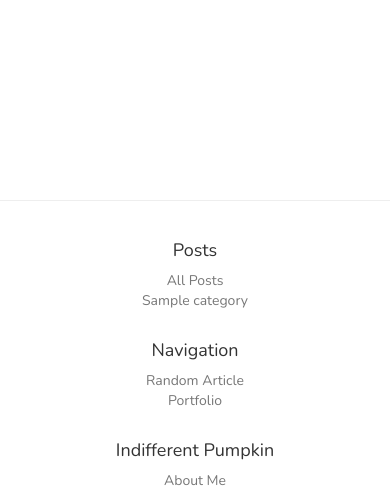
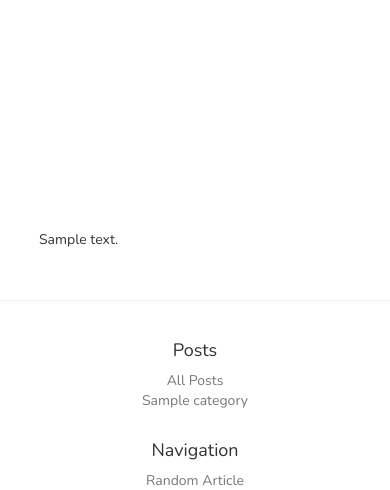
Before and after one commit to adamjoyce/adam-joyce-blog, a Django app: a page that uses blog/templates/blog/post.html in a window 390 px wide. Shown: the part 239-729 px from the top of the page. Run offline with Django 3.2, Linux system fonts and the light colour scheme; tables that the repository leaves empty hold one stand-in row (values such as "Sample post"); some libraries are stand-ins or nearby versions.

Commit message:
Basic text displaying on posts + working on random article

```diff
--- a/blog/static/blog/css/blog.css
+++ b/blog/static/blog/css/blog.css
@@ -169,6 +169,11 @@ a:hover {
   margin-bottom: 30px;
 }
 
+#post-container {
+  width: 500px;
+  margin: 50px auto;
+}
+
 @media screen and (max-width: 768px) {
   .nav-tabs>li {
     width: 100%;
@@ -180,14 +185,19 @@ a:hover {
     border-radius: 25px;
   }
 
+  footer .link-block {
+    width: 100%;
+    padding: 10px 0;
+    text-align: center;
+  }
+
   #category-bar {
     padding-top: 5px;
     padding-bottom: 5px;
   }
 
-  footer .link-block {
-    width: 100%;
-    padding: 10px 0;
-    text-align: center;
+  #post-container {
+    width: 80%;
+    margin: 50px auto;
   }
 }
--- a/blog/templates/blog/index.html
+++ b/blog/templates/blog/index.html
@@ -2,7 +2,9 @@
 {% load staticfiles %}
 {% load blog_extras %}
 
-{% block open-anchor %}<a href="#">{% endblock %}
+{% block open-anchor %}
+<a href="{% url 'post' featured_post.category.slug featured_post.slug %}">
+{% endblock %}
 {% block close-anchor %}</a>{% endblock %}
 
 {% block body_block %}
--- a/blog/templates/blog/post.html
+++ b/blog/templates/blog/post.html
@@ -2,4 +2,7 @@
 {% load staticfiles %}
 
 {% block body_block %}
+<div id="post-container">
+  <p>{{ featured_post.text }}</p>
+</div>
 {% endblock %}
--- a/blog/views.py
+++ b/blog/views.py
@@ -1,6 +1,8 @@
 from django.shortcuts import render
 from django.utils import timezone
 from django.core.paginator import Paginator, EmptyPage, PageNotAnInteger
+
+from random import randint
 
 from .models import Category, Post
 
@@ -72,7 +74,7 @@ def archive(request, category_slug=None):
     print(context_dict['archived_posts'])
     return render(request, 'blog/archive.html', context_dict)
 
-def post(request, category_slug, post_slug):
+def post(request, category_slug, post_slug, random=False):
     context_dict = {}
 
     # Categories for the footer.
@@ -80,7 +82,11 @@ def post(request, category_slug, post_slug):
     context_dict['categories'] = cats
 
     # The post being displayed.
-    featured_post = Post.objects.filter(slug=post_slug)[0]
+    if not random:
+        featured_post = Post.objects.filter(slug=post_slug)[0]
+    else:
+        posts = Post.objects.filter(published_date__lte=timezone.now())
+        featured_post = posts[randint(0, posts.count - 1)]
     context_dict['featured_post'] = featured_post
 
     return render(request, 'blog/post.html', context_dict)
```
